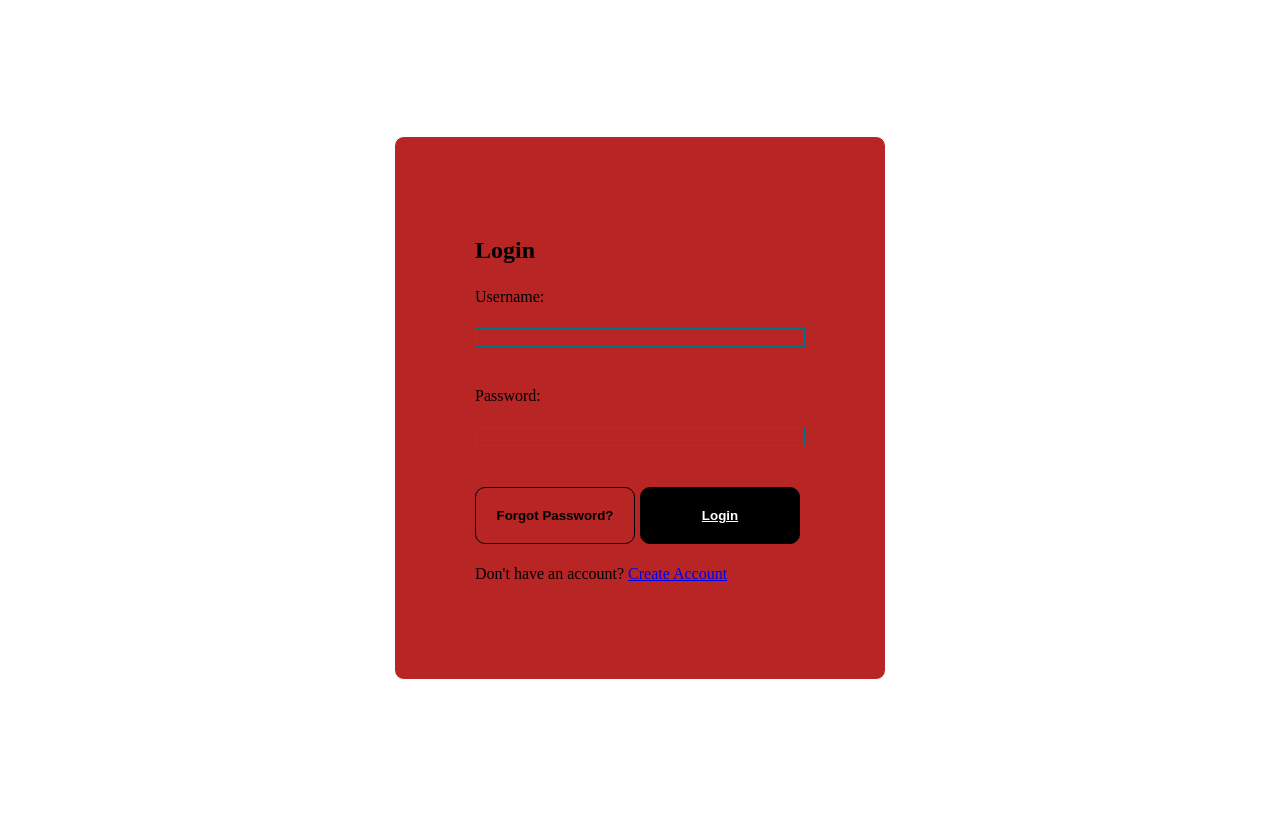
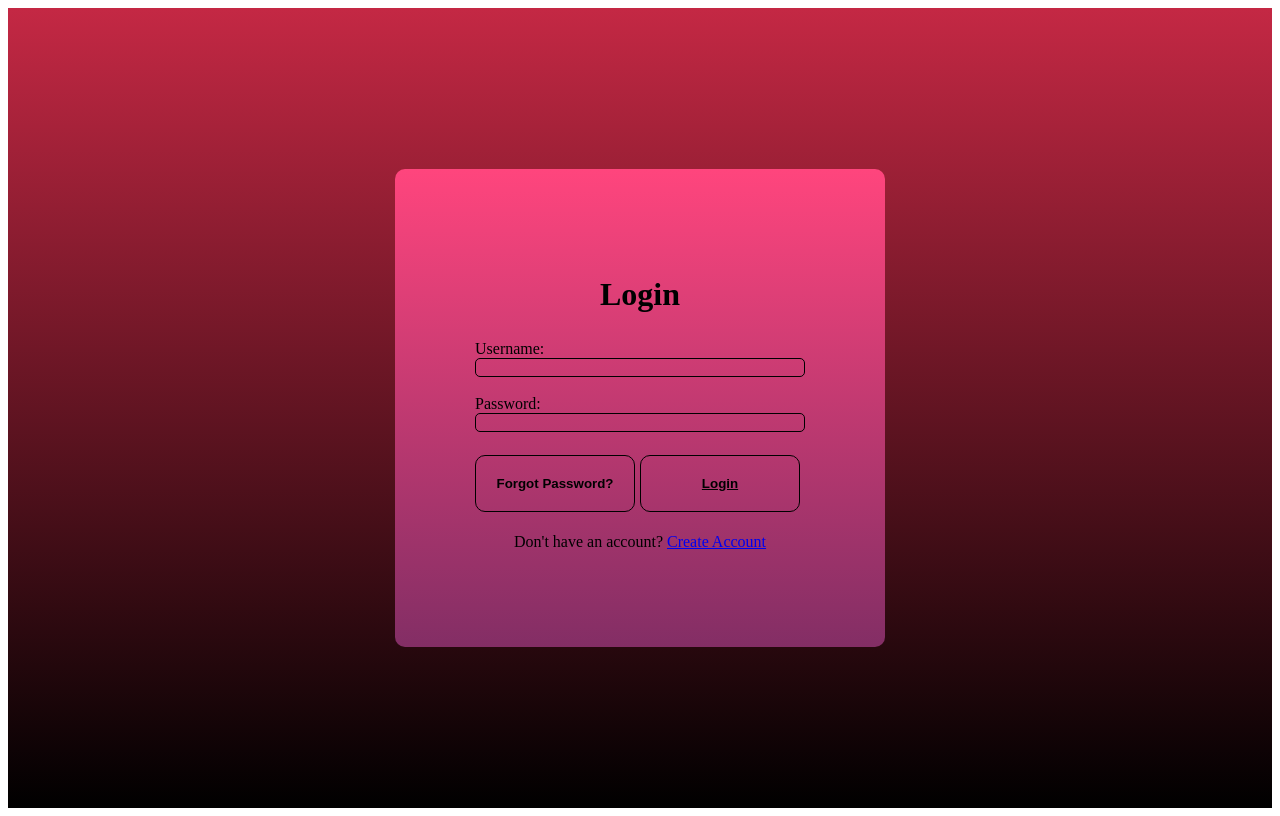
Before and after one commit to Sherpa334/makeshift, a Django app: page / in a window 1280 px wide. Run offline with Django 5.2, Linux system fonts and the light colour scheme.

Commit message:
Updated color scheme in css file and removed extra <br>

```diff
--- a/makeshift/website/static/loginPage.css
+++ b/makeshift/website/static/loginPage.css
@@ -4,37 +4,47 @@
     min-height: 100vh;
     align-items: center;
     justify-content: center;
-    color: white;
+    color: #C42844;
+    background-color: #C42844;
+    background: linear-gradient(to bottom, #c42844, #000000);
 }
 
-.h2 {
+h2 {
     text-align: center;
+    font-size: 32px;
 }
 
-.auth-form-container, .login-form {
+.auth-form-container {
     display: flex;
     flex-direction: column;
     color:black;
-    background-color: #b72525;
+    background: linear-gradient(to bottom, #ff457d, #832e65);
+}
+
+.login-form {
+    display: flex;
+    flex-direction: column;
+    background-color: transparent;
 }
 
 @media screen and (min-width: 600px) {
     .auth-form-container {
         padding: 5rem;
-        border: 1px solid rgb(255, 255, 255);
+        border: 1px black;
         border-radius: 10px;
         margin: 0.5rem;
     }
 }
 
-label {
-text-align: left;
-padding: 0.25rem 0;
+.label {
+    text-align: left;
+    padding: 0.25rem 0;
 }
 
 .eminput, .passinput {
     background-color: transparent;
-    border: 1px solid rgb(1, 117, 137);
+    border: 1px solid black;
+    border-radius: 5px;
 }
 
 .forgot {
@@ -54,8 +64,7 @@ padding: 0.25rem 0;
     padding: 20px;
     border-radius: 10px;
     cursor: pointer;
-    color: white;
-    background-color: black;
+    background-color: transparent;
     text-decoration: underline;
     font-weight: bold;
     width: 160px;
@@ -63,6 +72,6 @@ padding: 0.25rem 0;
     margin: 5px;
 }
 
-.p {
+p {
     text-align: center;
 }
--- a/makeshift/website/templates/loginPage.html
+++ b/makeshift/website/templates/loginPage.html
@@ -11,10 +11,10 @@
             <div class="auth-form-container">
                 <h2>Login</h2>
                 <form class="login-form">
-                <label for="username">Username:</label><br>
-                    <input class="eminput" type="text" id="username" name="username" required><br><br>
-                <label for="password">Password:</label><br>
-                    <input class="passinput" type="password" id="password" name="password" required><br><br>
+                    <label for="username">Username:</label>
+                        <input class="eminput" type="text" id="username" name="username" required><br>
+                    <label for="password">Password:</label>
+                        <input class="passinput" type="password" id="password" name="password" required><br>
                     <div class="forgotandlogin">
                         <button class="forgot" type=button href="#">Forgot Password?</a>
                         <button class="loginbutton" type="submit">Login</button>
```
Lines whose indentation alone changed are shown as unchanged.
